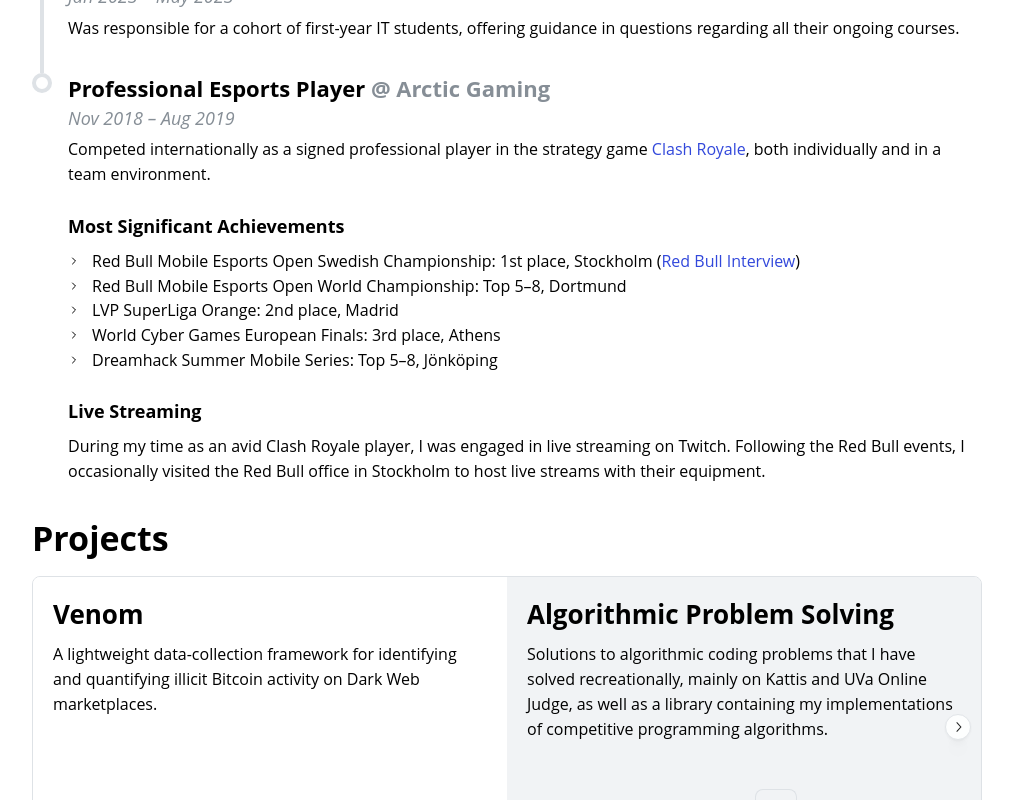
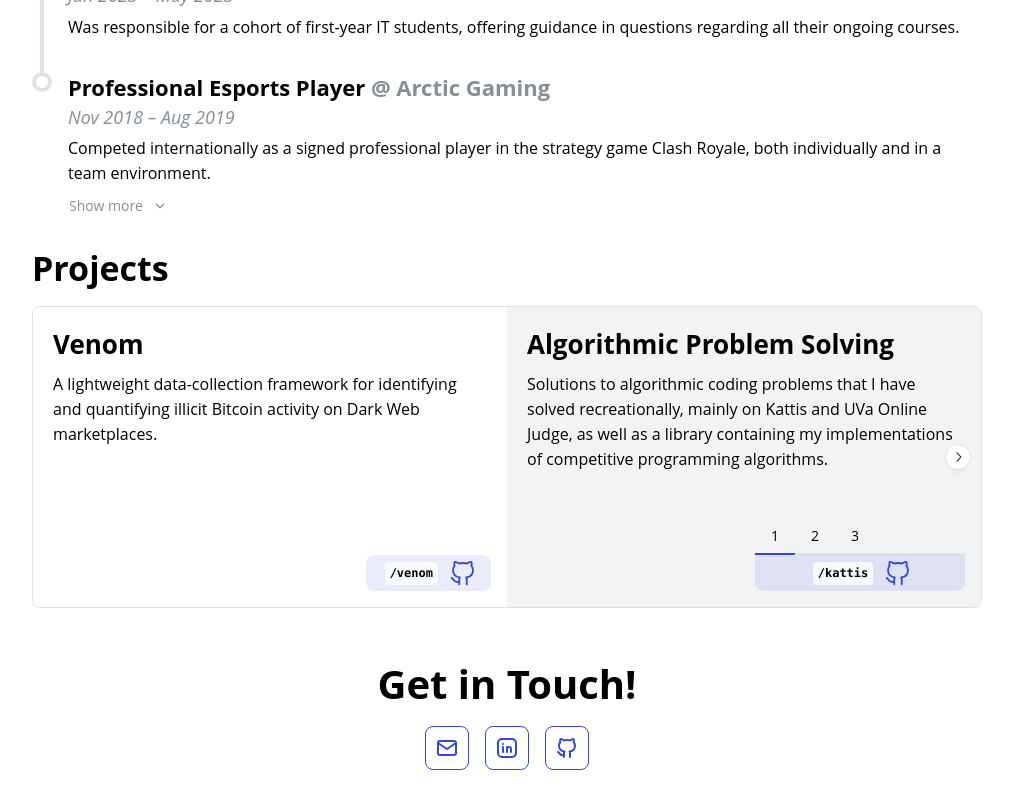
Before and after one commit to LukasIngemarsson/lukasingemarsson.github.io, a React (Vite) app in the folder personal-website/: page /#whoami in a window 1280 px wide. Shown: the part 1460-2260 px from the top of the page, without its empty margins (133-1146 px from the left). Built offline with nearby package versions, Linux system fonts and the light colour scheme.

Commit message:
finished revamp, bugfixes, general cleanup

```diff
--- a/personal-website/src/App.tsx
+++ b/personal-website/src/App.tsx
@@ -22,6 +22,18 @@
   fontFamily: "Open Sans, sans-serif",
   primaryColor: "custom",
   colors: {
+    dark: [
+      "#e3e4e8",
+      "#cdd0d6",
+      "#adb1bd",
+      "#8d92a3",
+      "#6d748a",
+      "#4d5366",
+      "#373b4a",
+      "#1A1B23",
+      "#13141a",
+      "#0a0a0d",
+    ],
     custom: [
       "#edf0fd",
       "#d7dcf4",
--- a/personal-website/src/components/Contact.tsx
+++ b/personal-website/src/components/Contact.tsx
@@ -14,7 +14,7 @@
       <Title size="2.5rem">Get in Touch!</Title>
       <Group>
         <LinkIcon
-          tooltipLabel="Email Me"
+          tooltipLabel="Email"
           href="mailto:ingemarsson.lukas@gmail.com"
         >
           <IconMail size={iconSize} />
--- a/personal-website/src/components/EducationAccordionItem.tsx
+++ b/personal-website/src/components/EducationAccordionItem.tsx
@@ -1,28 +1,25 @@
-import { Accordion, Group, Stack, Text, Title } from "@mantine/core";
+import { Accordion, Group, Stack, Text, Title, type AccordionItemProps } from "@mantine/core";
 
 import type { ReactNode } from "react";
 
-type Props = {
-  value: string;
+type Props = AccordionItemProps & {
   university: string;
   program: string;
   date: string;
   children: ReactNode;
-  onClick?: () => void;
   comment?: string;
 };
 
 function EducationAccordionItem({
-  value,
   university,
   program,
   date,
   children,
-  onClick,
   comment,
+  ...accordionItemProps
 }: Props) {
   return (
-    <Accordion.Item value={value} onClick={onClick}>
+    <Accordion.Item {...accordionItemProps}>
       <Accordion.Control>
         <Group justify="space-between" pr="lg">
           <Stack gap="xs">
--- a/personal-website/src/components/ExperienceTimelineItem.tsx
+++ b/personal-website/src/components/ExperienceTimelineItem.tsx
@@ -1,25 +1,34 @@
-import { Timeline, Stack, Title, Text } from "@mantine/core";
-
-import type { ReactNode } from "react";
+import {
+  Timeline,
+  Stack,
+  Title,
+  Text,
+  Button,
+  Collapse,
+  Box,
+} from "@mantine/core";
+import { IconChevronUp, IconChevronDown } from "@tabler/icons-react";
+import { useState, type ReactNode } from "react";
 
 type Props = {
-  key: number;
   role: string;
   organisation: string;
   date: string;
-  description: string | ReactNode;
+  description: string;
+  extra?: ReactNode;
 };
 
 function ExperienceTimelineItem({
-  key,
   role,
   organisation,
   date,
   description,
+  extra,
 }: Props) {
+  const [opened, setOpened] = useState(false);
+
   return (
     <Timeline.Item
-      key={key}
       title={
         <Stack gap={0}>
           <Title order={3}>
@@ -34,10 +43,32 @@
         </Stack>
       }
     >
-      {typeof description === "string" ? (
-        <Text>{description}</Text>
-      ) : (
-        description
+      <Text style={{ textWrap: "pretty" }}>{description}</Text>
+      {extra && (
+        <>
+          <Button
+            variant="transparent"
+            size="sm"
+            mt="sm"
+            p={0}
+            h="auto"
+            rightSection={
+              opened ? (
+                <IconChevronUp size={14} />
+              ) : (
+                <IconChevronDown size={14} />
+              )
+            }
+            onClick={() => setOpened((o) => !o)}
+            c="dimmed"
+            fw={400}
+          >
+            {opened ? "Show less" : "Show more"}
+          </Button>
+          <Collapse in={opened}>
+            <Box mt="md">{extra}</Box>
+          </Collapse>
+        </>
       )}
     </Timeline.Item>
   );
--- a/personal-website/src/components/GitHubRepoButton.tsx
+++ b/personal-website/src/components/GitHubRepoButton.tsx
@@ -22,6 +22,7 @@
       component="a"
       href={`https://github.com/LukasIngemarsson/${repoName}`}
       target="_blank"
+      variant="light"
       rightSection={
         <IconBrandGithub size={iconSize} stroke={stroke} {...restIconProps} />
       }
--- a/personal-website/src/components/ProjectCarouselSlide.tsx
+++ b/personal-website/src/components/ProjectCarouselSlide.tsx
@@ -20,14 +20,10 @@
   const [activeTab, setActiveTab] = useState<string | null>("0");
 
   const maxButtonWidth = 210;
+  const backgroundColor = isEven ? "var(--primary)" : "var(--secondary)";
 
   return (
-    <Carousel.Slide
-      key={title}
-      p="lg"
-      pos="relative"
-      bg={isEven ? "var(--primary)" : "var(--secondary)"}
-    >
+    <Carousel.Slide key={title} p="lg" pos="relative" bg={backgroundColor}>
       <Stack gap="xs">
         <Title order={2}>{title}</Title>
         <Text>{description}</Text>
@@ -50,7 +46,8 @@
           bottom={0}
           right={0}
           m="md"
-          variant="outline"
+          w={maxButtonWidth}
+          variant="default"
         >
           <Tabs.List>
             {repoNames.map((_, idx) => (
--- a/personal-website/src/data/experience.data.tsx
+++ b/personal-website/src/data/experience.data.tsx
@@ -7,16 +7,8 @@
 } from "@mantine/core";
 import { IconChevronRight } from "@tabler/icons-react";
 
-const arcticGamingDescription = (
+const arcticGamingExtra = (
   <TypographyStylesProvider>
-    <Text>
-      Competed internationally as a signed professional player in the strategy
-      game{" "}
-      <Anchor href="https://en.wikipedia.org/wiki/Clash_Royale" target="_blank">
-        Clash Royale
-      </Anchor>
-      , both individually and in a team environment. <br />
-    </Text>
     <Title order={4}>Most Significant Achievements</Title>
     <List icon={<IconChevronRight size={12} />} pl={0}>
       <List.Item>
@@ -86,6 +78,9 @@
     role: "Professional Esports Player",
     organisation: "Arctic Gaming",
     date: "Nov 2018 – Aug 2019",
-    description: arcticGamingDescription,
+    description:
+      "Competed internationally as a signed professional player in the strategy \
+      game Clash Royale, both individually and in a team environment. ",
+    extra: arcticGamingExtra,
   },
 ];
--- a/personal-website/src/sections/Education.tsx
+++ b/personal-website/src/sections/Education.tsx
@@ -25,7 +25,6 @@
   const [openedParentAccordion, setOpenedParentAccordion] = useState<
     string | null
   >(null);
-  const exchangeRef = useRef<HTMLDivElement>(null);
   const exchangeCoursesRef = useRef<HTMLDivElement>(null);
 
   const allMscItemValues = MSC_SEMESTER_DATA.map((_, index) =>
@@ -38,7 +37,7 @@
     setMscOpenedItems([]);
     setOpenedParentAccordion("exchange");
     setTimeout(() => {
-      exchangeRef.current?.scrollIntoView({
+      document.getElementById("exchange-item")?.scrollIntoView({
         behavior: "smooth",
         block: "center",
       });
@@ -135,14 +134,13 @@
             {mscSemesterItems}
           </Accordion>
         </EducationAccordionItem>
-        <div ref={exchangeRef}>
         <EducationAccordionItem
+          id="exchange-item"
           onClick={handleExchangeClick}
           {...EXCHANGE_PROPS}
         >
           <Anchor onClick={redirectToExchangeCourses}>See courses</Anchor>
         </EducationAccordionItem>
-        </div>
       </Accordion>
     </Section>
   );
```
Lines whose indentation alone changed are shown as unchanged.
